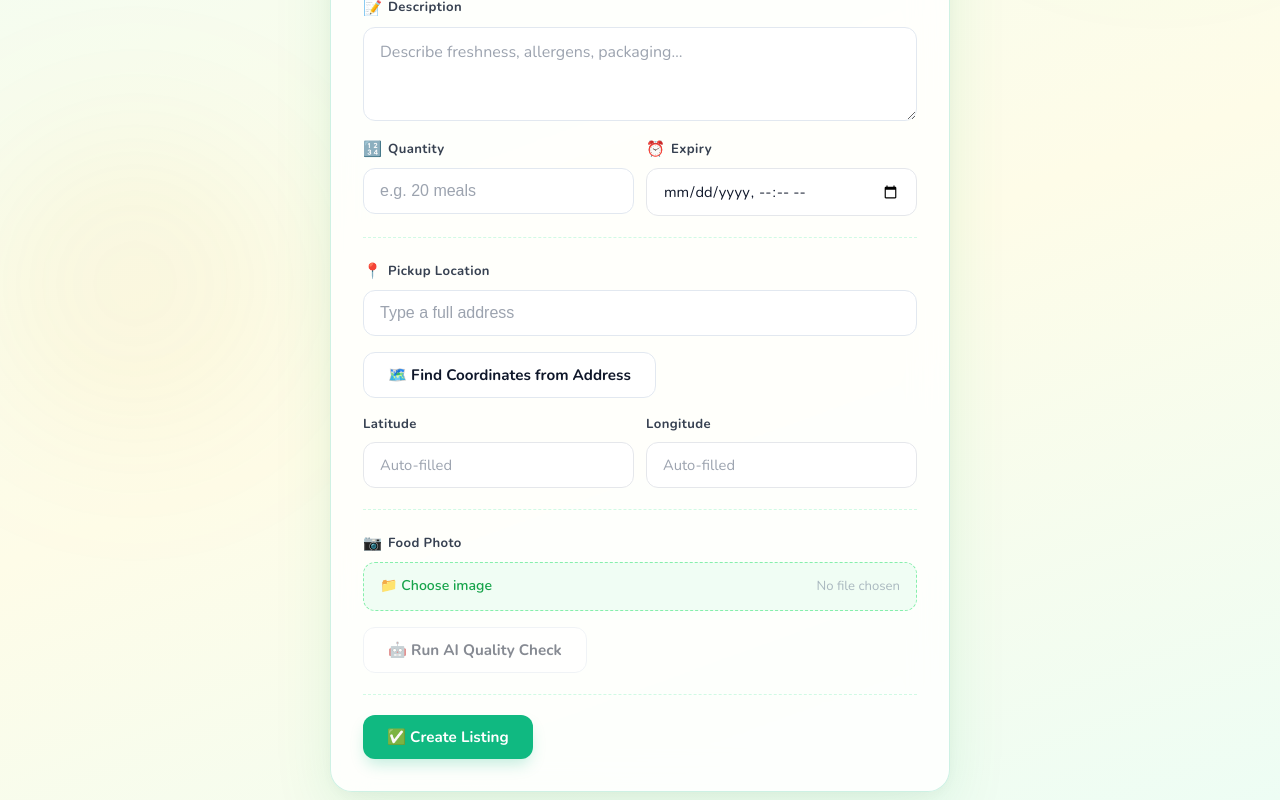
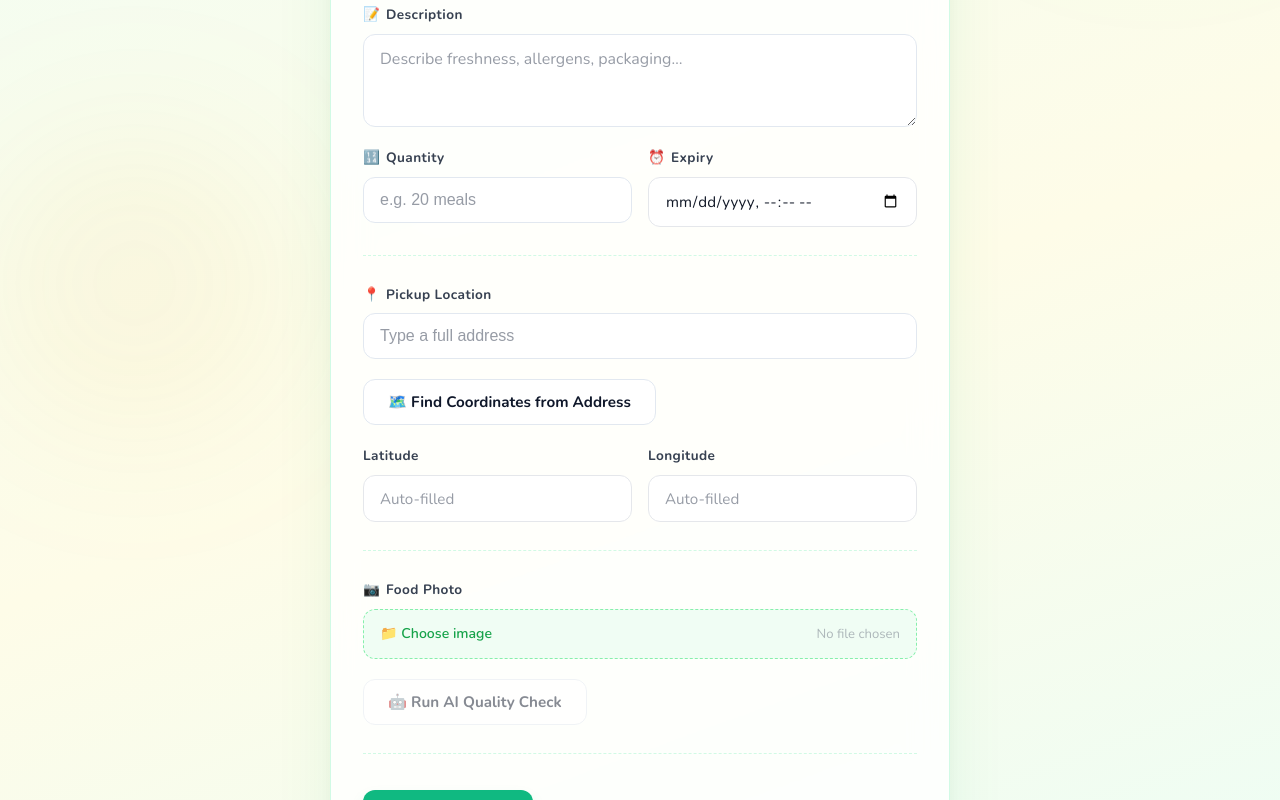
Before and after one commit to rajdeepcodeshere247/FoodBridge, a React (Create React App) app in the folder client/: page /add-food in a window 1280 px wide. Shown: the part 440-1240 px from the top of the page. Built offline with nearby package versions, Linux system fonts and the light colour scheme; no server answers; sample sign-in values are in the browser's storage; a web font is replaced by a local one.

Commit message:
updated the add food

```diff
--- a/client/src/pages/AddFoodPage.css
+++ b/client/src/pages/AddFoodPage.css
@@ -1,51 +1,116 @@
 @import url('https://fonts.googleapis.com/css2?family=Lora:wght@600;700&family=Nunito:wght@400;500;600;700&display=swap');
 
-/* ── Tokens ──────────────────────────────────────────────── */
+/* ── 1. Base Design Tokens & Light Theme (Default) ───────── */
 :root {
-  --green:       #16a34a;
-  --green-light: #22c55e;
-  --green-glow:  rgba(22,163,74,0.22);
-  --green-faint: #f0fdf4;
-  --amber:       #f59e0b;
-  --ink:         #14230f;
-  --muted:       #6b7280;
-  --border:      #d1fae5;
-  --surface:     rgba(255,255,255,0.82);
-  --radius-card: 22px;
-  --radius-input:12px;
-  --ff-display:  'Lora', Georgia, serif;
-  --ff-body:     'Nunito', sans-serif;
+  /* Brand Constants */
+  --brand-green:         #16a34a;
+  --brand-green-hover:   #15803d;
+  --brand-green-glow:    rgba(22, 163, 74, 0.22);
+  --brand-amber:         #f59e0b;
+
+  /* Typography & Geometry */
+  --ff-display:          'Lora', Georgia, serif;
+  --ff-body:             'Nunito', sans-serif;
+  --radius-card:         22px;
+  --radius-input:        12px;
+
+  /* Theme: Light Colors */
+  --bg-gradient-1:       #f0fdf4;
+  --bg-gradient-2:       #fefce8;
+  --bg-gradient-3:       #ecfdf5;
+  --surface-card:        rgba(255, 255, 255, 0.82);
+  --surface-input:       #ffffff;
+
+  --text-main:           #111827;
+  --text-muted:          #6b7280;
+  --text-label:          #374151;
+
+  --border-main:         #d1fae5;
+  --border-input:        #e5e7eb;
+
+  --eyebrow-bg:          #dcfce7;
+  --eyebrow-text:        #15803d;
+
+  --btn-sec-bg:          #f0fdf4;
+  --btn-sec-border:      #86efac;
+  --btn-sec-text:        #16a34a;
+  --btn-sec-hover:       #dcfce7;
+
+  --blob-1:              rgba(34, 197, 94, 0.15);
+  --blob-2:              rgba(245, 158, 11, 0.1);
+
+  --shadow-card:         0 20px 60px rgba(22, 163, 74, 0.08), 0 4px 16px rgba(0, 0, 0, 0.04);
+  --shadow-card-hover:   0 28px 72px rgba(22, 163, 74, 0.12), 0 4px 16px rgba(0, 0, 0, 0.05);
 }
 
-/* ── Page shell ──────────────────────────────────────────── */
+/* ── 2. Dark Theme Variables ─────────────────────────────── */
+@media (prefers-color-scheme: dark) {
+  :root {
+    --bg-gradient-1:     #020617;
+    --bg-gradient-2:     #0f172a;
+    --bg-gradient-3:     #064e3b;
+    --surface-card:      rgba(15, 23, 42, 0.75);
+    --surface-input:     #1e293b;
+
+    --text-main:         #f9fafb;
+    --text-muted:        #9ca3af;
+    --text-label:        #e5e7eb;
+
+    --border-main:       #334155;
+    --border-input:      #334155;
+
+    --eyebrow-bg:        rgba(22, 163, 74, 0.2);
+    --eyebrow-text:      #4ade80;
+
+    --btn-sec-bg:        rgba(22, 163, 74, 0.1);
+    --btn-sec-border:    #065f46;
+    --btn-sec-text:      #4ade80;
+    --btn-sec-hover:     rgba(22, 163, 74, 0.2);
+
+    --blob-1:            rgba(74, 222, 128, 0.08);
+    --blob-2:            rgba(251, 191, 36, 0.05);
+
+    --shadow-card:       0 20px 60px rgba(0, 0, 0, 0.4), 0 4px 16px rgba(0, 0, 0, 0.2);
+    --shadow-card-hover: 0 28px 72px rgba(22, 163, 74, 0.15), 0 4px 16px rgba(0, 0, 0, 0.3);
+  }
+}
+
+/* ── 3. Page Shell & Geometry ────────────────────────────── */
+*, *::before, *::after {
+  box-sizing: border-box;
+}
+
 .afp-page {
   min-height: calc(100vh - 64px);
   padding: 5rem 1.25rem 4rem;
   position: relative;
-  overflow: hidden;
-  background: linear-gradient(160deg, #f0fdf4 0%, #fefce8 55%, #ecfdf5 100%);
+  overflow-x: hidden;
+  background: linear-gradient(160deg, var(--bg-gradient-1) 0%, var(--bg-gradient-2) 55%, var(--bg-gradient-3) 100%);
   font-family: var(--ff-body);
+  color: var(--text-main);
   display: flex;
   justify-content: center;
+  transition: background 0.4s ease, color 0.4s ease;
 }
 
-/* decorative blobs */
+/* Decorative Blobs */
 .afp-blob {
   position: fixed;
   border-radius: 50%;
   filter: blur(70px);
   pointer-events: none;
   z-index: 0;
+  transition: background 0.5s ease;
 }
 .afp-blob--1 {
   width: 500px; height: 500px;
-  background: radial-gradient(circle, rgba(34,197,94,0.15), transparent 70%);
+  background: radial-gradient(circle, var(--blob-1), transparent 70%);
   top: -120px; right: -120px;
   animation: blobDrift 16s ease-in-out infinite alternate;
 }
 .afp-blob--2 {
   width: 380px; height: 380px;
-  background: radial-gradient(circle, rgba(245,158,11,0.1), transparent 70%);
+  background: radial-gradient(circle, var(--blob-2), transparent 70%);
   bottom: -80px; left: -80px;
   animation: blobDrift 20s ease-in-out infinite alternate-reverse;
 }
@@ -54,7 +119,12 @@
   to   { transform: translate(30px,40px) scale(1.1); }
 }
 
-/* ── Inner container ─────────────────────────────────────── */
+/* Stop animations for accessibility */
+@media (prefers-reduced-motion: reduce) {
+  .afp-blob { animation: none; }
+}
+
+/* ── 4. Inner Container & Header ─────────────────────────── */
 .afp-inner {
   position: relative;
   z-index: 1;
@@ -65,55 +135,55 @@
   gap: 1.6rem;
 }
 
-/* ── Header ──────────────────────────────────────────────── */
 .afp-header { text-align: center; }
 
 .afp-eyebrow {
   display: inline-block;
-  background: #dcfce7;
-  color: var(--green);
+  background: var(--eyebrow-bg);
+  color: var(--eyebrow-text);
   font-weight: 700;
   font-size: 0.78rem;
   letter-spacing: 0.07em;
   text-transform: uppercase;
   padding: 0.35rem 1rem;
   border-radius: 999px;
-  border: 1px solid #bbf7d0;
   margin-bottom: 0.8rem;
+  transition: background 0.3s, color 0.3s;
 }
 
 .afp-title {
   font-family: var(--ff-display);
   font-size: clamp(1.7rem, 3.5vw, 2.4rem);
   font-weight: 700;
-  color: var(--ink);
+  color: var(--text-main);
   margin: 0 0 0.5rem;
   line-height: 1.2;
 }
 
 .afp-subtitle {
-  color: var(--muted);
+  color: var(--text-muted);
   font-size: 0.94rem;
   line-height: 1.6;
   margin: 0;
 }
 
-/* ── Card ────────────────────────────────────────────────── */
+/* ── 5. Card Components ──────────────────────────────────── */
 .afp-card {
-  background: var(--surface);
+  background: var(--surface-card);
   backdrop-filter: blur(18px);
-  border: 1px solid var(--border);
+  -webkit-backdrop-filter: blur(18px);
+  border: 1px solid var(--border-main);
   border-radius: var(--radius-card);
-  padding: 2rem 2rem;
-  box-shadow: 0 20px 60px rgba(22,163,74,0.1), 0 4px 16px rgba(0,0,0,0.04);
-  transition: box-shadow 0.3s ease;
+  padding: 2.5rem 2rem;
+  box-shadow: var(--shadow-card);
+  transition: box-shadow 0.3s ease, background 0.3s ease, border-color 0.3s ease;
 }
 
 .afp-card:hover {
-  box-shadow: 0 28px 72px rgba(22,163,74,0.16), 0 4px 16px rgba(0,0,0,0.05);
+  box-shadow: var(--shadow-card-hover);
 }
 
-/* ── Notice ──────────────────────────────────────────────── */
+/* ── Notice Banners ── */
 .afp-notice {
   display: flex;
   align-items: center;
@@ -128,122 +198,107 @@
   from { opacity: 0; transform: translateY(8px) scale(0.97); }
   to   { opacity: 1; transform: none; }
 }
+
 .afp-notice--success {
-  background: #dcfce7;
-  color: #15803d;
-  border: 1px solid #bbf7d0;
+  background: rgba(34, 197, 94, 0.1);
+  color: #22c55e;
+  border: 1px solid rgba(34, 197, 94, 0.3);
 }
 .afp-notice--error {
-  background: #fef2f2;
-  color: #b91c1c;
-  border: 1px solid #fecaca;
+  background: rgba(239, 68, 68, 0.1);
+  color: #ef4444;
+  border: 1px solid rgba(239, 68, 68, 0.3);
 }
 
-/* ════════════════════════════════════════════════════════════
-   FOOD FORM STYLES  (scoped via .fb-form)
-   ════════════════════════════════════════════════════════════ */
-
+/* ── 6. Form Styles (.fb-form) ───────────────────────────── */
 .fb-form {
   display: flex;
   flex-direction: column;
-  gap: 1rem;
+  gap: 1.25rem;
 }
 
-/* ── Section dividers inside form ────────────────────────── */
 .fb-form-section {
   display: flex;
   flex-direction: column;
-  gap: 0.45rem;
+  gap: 0.5rem;
 }
 
 .fb-form-label {
-  font-size: 0.82rem;
+  font-size: 0.85rem;
   font-weight: 700;
-  color: #374151;
+  color: var(--text-label);
   letter-spacing: 0.03em;
   display: flex;
   align-items: center;
   gap: 0.35rem;
 }
 
-.fb-form-label .lbl-icon {
-  font-size: 0.95rem;
-}
-
-/* ── Inputs & Textarea ───────────────────────────────────── */
+/* Inputs & Textarea */
 .fb-form input[type="text"],
 .fb-form input[type="number"],
 .fb-form input[type="datetime-local"],
 .fb-form textarea,
 .fb-input {
   width: 100%;
-  box-sizing: border-box;
   font-family: var(--ff-body);
-  font-size: 0.92rem;
-  color: var(--ink);
-  background: #fff;
-  border: 1.5px solid #e5e7eb;
+  font-size: 0.95rem;
+  color: var(--text-main);
+  background: var(--surface-input);
+  border: 1.5px solid var(--border-input);
   border-radius: var(--radius-input);
-  padding: 0.75rem 1rem;
+  padding: 0.8rem 1rem;
   outline: none;
-  transition:
-    border-color 0.22s ease,
-    box-shadow 0.22s ease,
-    transform 0.18s ease;
+  transition: border-color 0.22s ease, box-shadow 0.22s ease, transform 0.18s ease, background 0.3s ease;
 }
 
 .fb-form input:focus,
 .fb-form textarea:focus {
-  border-color: var(--green);
-  box-shadow: 0 0 0 3px rgba(22,163,74,0.13);
+  border-color: var(--brand-green);
+  box-shadow: 0 0 0 3px var(--brand-green-glow);
   transform: translateY(-1px);
 }
 
 .fb-form input::placeholder,
 .fb-form textarea::placeholder {
-  color: #9ca3af;
-  font-weight: 400;
+  color: var(--text-muted);
+  opacity: 0.7;
 }
 
-.fb-form textarea { resize: vertical; min-height: 80px; }
+.fb-form textarea { resize: vertical; min-height: 90px; }
 
-/* ── Row (lat/lng side by side) ──────────────────────────── */
 .fb-form-row {
   display: grid;
   grid-template-columns: 1fr 1fr;
-  gap: 0.75rem;
+  gap: 1rem;
 }
 
-/* ── File input ──────────────────────────────────────────── */
+/* File Input */
 .fb-file-label {
   display: flex;
   align-items: center;
   gap: 0.7rem;
-  padding: 0.75rem 1rem;
-  border: 1.5px dashed #86efac;
+  padding: 0.8rem 1rem;
+  border: 1.5px dashed var(--btn-sec-border);
   border-radius: var(--radius-input);
-  background: var(--green-faint);
+  background: var(--btn-sec-bg);
   cursor: pointer;
   font-size: 0.88rem;
   font-weight: 600;
-  color: var(--green);
+  color: var(--btn-sec-text);
   transition: background 0.2s ease, border-color 0.2s ease, transform 0.18s ease;
-  user-select: none;
 }
 
 .fb-file-label:hover {
-  background: #dcfce7;
-  border-color: var(--green);
+  background: var(--btn-sec-hover);
+  border-color: var(--brand-green);
   transform: translateY(-1px);
 }
 
-.fb-file-label input[type="file"] {
-  display: none;
-}
+.fb-file-label input[type="file"] { display: none; }
 
 .fb-file-name {
   font-weight: 400;
-  color: var(--muted);
+  color: var(--text-muted);
   font-size: 0.82rem;
   margin-left: auto;
   white-space: nowrap;
@@ -252,17 +307,17 @@
   max-width: 150px;
 }
 
-/* ── Buttons ─────────────────────────────────────────────── */
+/* ── 7. Buttons ──────────────────────────────────────────── */
 
-/* Primary — submit */
+/* Primary Button */
 .fb-btn {
   width: 100%;
-  padding: 0.9rem 1.2rem;
+  padding: 0.95rem 1.2rem;
   font-family: var(--ff-body);
-  font-size: 1rem;
+  font-size: 1.05rem;
   font-weight: 700;
-  color: #fff;
-  background: linear-gradient(135deg, var(--green), #15803d);
+  color: #ffffff;
+  background: linear-gradient(135deg, var(--brand-green), var(--brand-green-hover));
   border: none;
   border-radius: 14px;
   cursor: pointer;
@@ -272,28 +327,16 @@
   gap: 0.5rem;
   position: relative;
   overflow: hidden;
-  box-shadow: 0 6px 22px var(--green-glow);
-  transition:
-    transform 0.22s cubic-bezier(0.34,1.56,0.64,1),
-    box-shadow 0.25s ease,
-    filter 0.2s ease;
-}
-
-.fb-btn::before {
-  content: '';
-  position: absolute;
-  inset: 0;
-  background: linear-gradient(135deg, #15803d, #166534);
-  opacity: 0;
-  transition: opacity 0.22s ease;
+  box-shadow: 0 6px 22px var(--brand-green-glow);
+  transition: transform 0.22s cubic-bezier(0.34,1.56,0.64,1), box-shadow 0.25s ease, filter 0.2s ease;
+  margin-top: 0.5rem;
 }
 
 .fb-btn:not(:disabled):hover {
-  transform: translateY(-2px) scale(1.02);
-  box-shadow: 0 12px 36px var(--green-glow);
+  transform: translateY(-2px) scale(1.01);
+  box-shadow: 0 12px 36px var(--brand-green-glow);
   filter: brightness(1.05);
 }
-.fb-btn:not(:disabled):hover::before { opacity: 1; }
 .fb-btn:not(:disabled):active { transform: scale(0.98); }
 
 .fb-btn:disabled {
@@ -301,44 +344,32 @@
   cursor: not-allowed;
   transform: none;
   box-shadow: none;
+  filter: grayscale(0.4);
 }
 
-.fb-btn span { position: relative; z-index: 1; }
-
-/* Secondary — look up / AI check */
+/* Secondary Button */
 .fb-btn-secondary {
   width: 100%;
   padding: 0.72rem 1rem;
   font-family: var(--ff-body);
   font-size: 0.88rem;
   font-weight: 700;
-  color: var(--green);
-  background: var(--green-faint);
-  border: 1.5px solid #86efac;
-  border-radius: 12px;
+  color: var(--btn-sec-text);
+  background: var(--btn-sec-bg);
+  border: 1.5px solid var(--btn-sec-border);
+  border-radius: var(--radius-input);
   cursor: pointer;
   display: flex;
   align-items: center;
   justify-content: center;
   gap: 0.45rem;
-  transition:
-    background 0.2s ease,
-    border-color 0.2s ease,
-    transform 0.2s cubic-bezier(0.34,1.56,0.64,1),
-    box-shadow 0.2s ease,
-    color 0.2s ease;
+  transition: all 0.2s ease;
 }
 
 .fb-btn-secondary:not(:disabled):hover {
-  background: #dcfce7;
-  border-color: var(--green);
-  color: #15803d;
+  background: var(--btn-sec-hover);
+  border-color: var(--brand-green);
   transform: translateY(-2px);
-  box-shadow: 0 6px 18px rgba(22,163,74,0.14);
-}
-
-.fb-btn-secondary:not(:disabled):active {
-  transform: scale(0.97);
 }
 
 .fb-btn-secondary:disabled {
@@ -346,30 +377,15 @@
   cursor: not-allowed;
 }
 
-/* ── Inline notice (geocode / quality) ───────────────────── */
-.fb-notice {
-  font-size: 0.83rem;
-  font-weight: 600;
-  color: #065f46;
-  background: #ecfdf5;
-  border: 1px solid #a7f3d0;
-  border-radius: 9px;
-  padding: 0.5rem 0.85rem;
-  display: flex;
-  align-items: center;
-  gap: 0.4rem;
-  animation: noticeIn 0.3s ease both;
+/* Thin Rule */
+.fb-form-rule {
+  border: none;
+  border-top: 1px dashed var(--border-main);
+  margin: 0.5rem 0;
 }
 
-/* ── Thin rule between sections ──────────────────────────── */
-.fb-form-rule {
-  border: none;
-  border-top: 1px dashed #d1fae5;
-  margin: 0.3rem 0;
+/* ── 8. Responsive Adjustments ───────────────────────────── */
+@media (max-width: 600px) {
+  .afp-card { padding: 1.5rem 1.25rem; }
+  .fb-form-row { grid-template-columns: 1fr; gap: 1.25rem;}
 }
-
-/* ── Responsive ──────────────────────────────────────────── */
-@media (max-width: 600px) {
-  .afp-card { padding: 1.4rem 1.1rem; }
-  .fb-form-row { grid-template-columns: 1fr; }
-}
```
